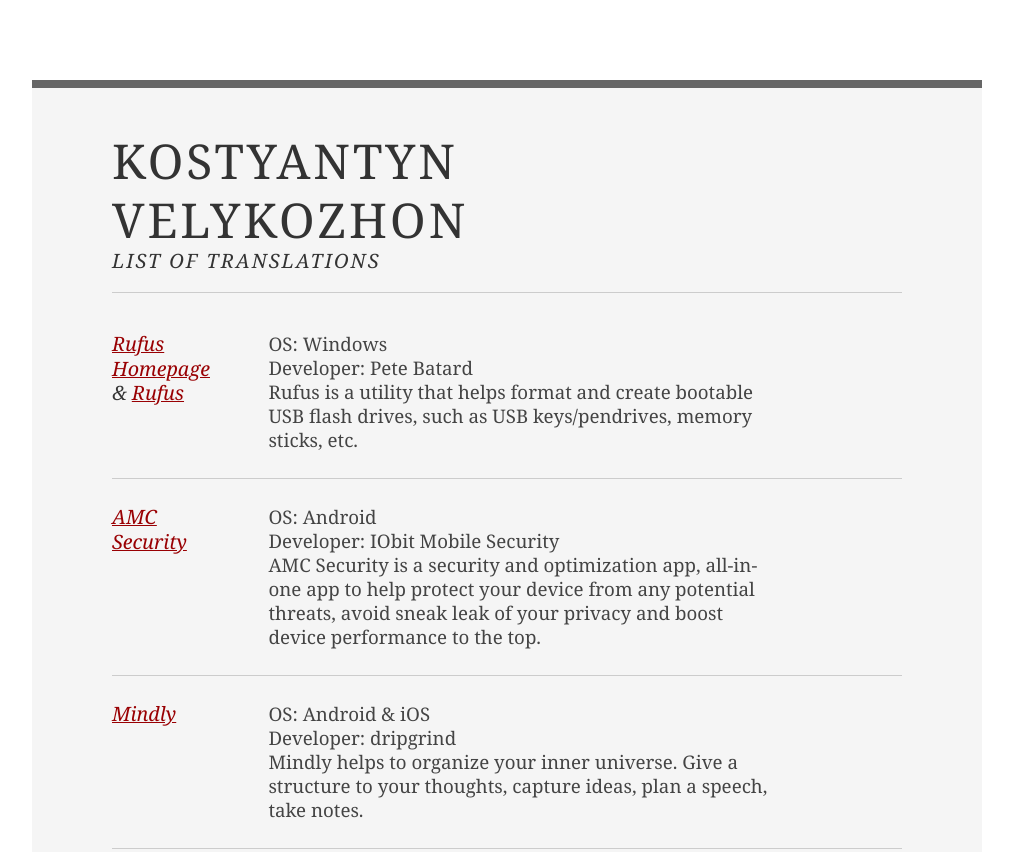
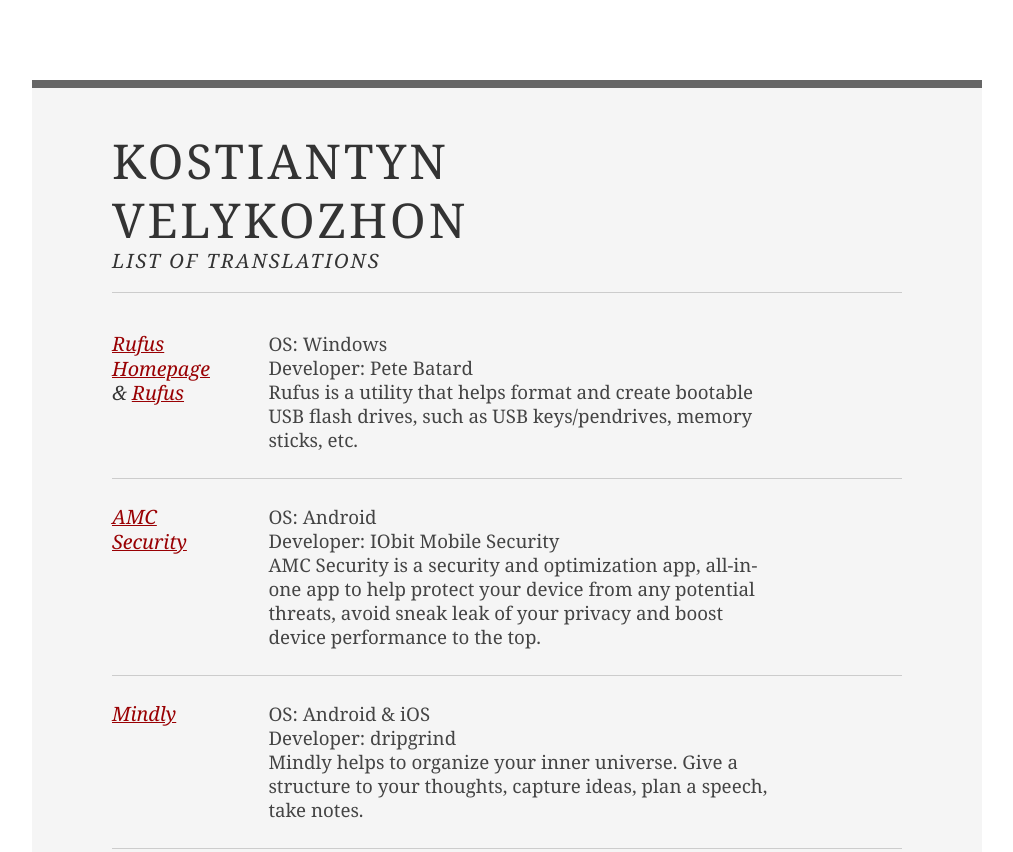
Before and after one commit to zoilus/zoilus.github.io, a plain HTML site: page index.html in a window 1280 px wide. Shown: the top 852 px of the page, without its empty margins (133-1146 px from the left). Drawn offline with Linux system fonts and the light colour scheme.

Commit message:
Update index.html

```diff
--- a/index.html
+++ b/index.html
@@ -15,7 +15,7 @@
 		<div id="hd">
 			<div class="yui-gc">
 				<div class="yui-u first">
-					<h1>Kostyantyn Velykozhon</h1>
+					<h1>Kostiantyn Velykozhon</h1>
 					<h2>List of translations</h2>
 				</div>
 			</div>
```
